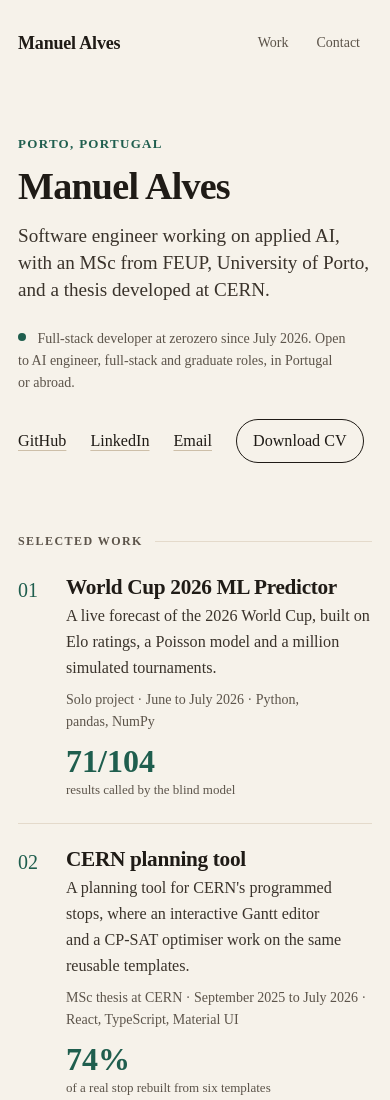
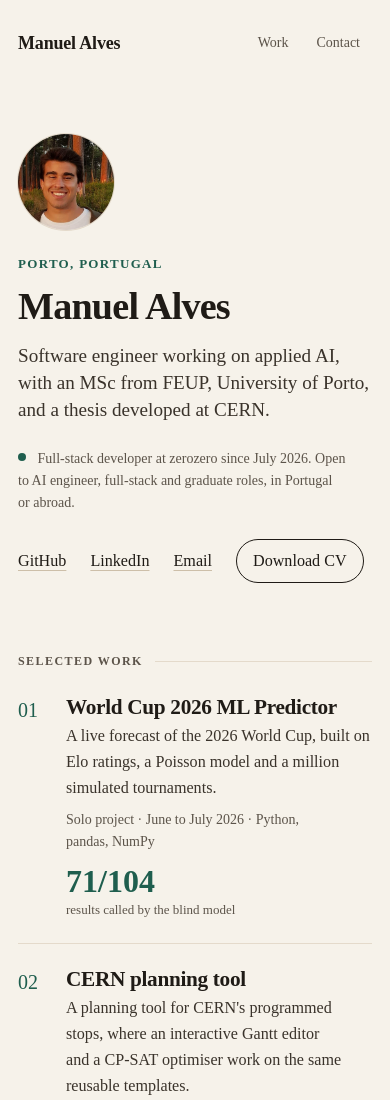
Before and after one commit to manuelcralves/manuelcralves.github.io, an Astro site: page / in a window 390 px wide. Shown: the top 1100 px of the page. Built offline with nearby package versions, Linux system fonts and the light colour scheme; Astro itself is replaced by a stand-in of ours.

Commit message:
feat: show the portrait in the hero
Cropped around the face from the original photo, so the t-shirt logo
stays out of the circle. Astro generates the 1x and 2x WebP files, which
carry no camera metadata.

Co-Authored-By: Claude Opus 5 <noreply@anthropic.com>

```diff
--- a/src/pages/index.astro
+++ b/src/pages/index.astro
@@ -1,7 +1,9 @@
 ---
 import { getCollection } from 'astro:content';
+import { Image } from 'astro:assets';
 import Base from '../layouts/Base.astro';
 import ProjectCard from '../components/ProjectCard.astro';
+import portrait from '../assets/manuel-alves.jpg';
 
 // Sort by order, then by id, so two projects sharing an order still come out in a fixed sequence.
 const projects = (await getCollection('projects')).sort(
@@ -42,6 +44,17 @@ const otherProjects: OtherProject[] = [
 	description="Software engineer working on applied AI, with an MSc from FEUP, University of Porto, and a thesis developed at CERN."
 >
 	<section class="hero">
+		{/* The name is right next to it, so the photo carries no extra meaning: empty alt. */}
+		<Image
+			class="portrait"
+			src={portrait}
+			alt=""
+			width={136}
+			height={136}
+			densities={[2]}
+			loading="eager"
+		/>
+		<div class="hero-text">
 			<p class="kicker">Porto, Portugal</p>
 			<h1>Manuel Alves</h1>
 			<p class="lead">
@@ -49,8 +62,8 @@ const otherProjects: OtherProject[] = [
 				thesis developed at CERN.
 			</p>
 			<p class="status">
-			Full-stack developer at zerozero since July 2026. Open to AI engineer, full-stack and graduate
-			roles, in Portugal or abroad.
+				Full-stack developer at zerozero since July 2026. Open to AI engineer, full-stack and
+				graduate roles, in Portugal or abroad.
 			</p>
 			<ul class="links">
 				<li><a href="https://github.com/manuelcralves">GitHub</a></li>
@@ -58,6 +71,7 @@ const otherProjects: OtherProject[] = [
 				<li><a href="mailto:manuelcralves@gmail.com">Email</a></li>
 				<li><a class="cv" href="/Manuel_Alves_CV.pdf">Download CV</a></li>
 			</ul>
+		</div>
 	</section>
 
 	<section id="work" class="work" aria-labelledby="work-title">
@@ -82,8 +96,46 @@ const otherProjects: OtherProject[] = [
 </Base>
 
 <style>
+	/* Text on the left, portrait on the right; one column on phones, photo first. */
 	.hero {
+		display: grid;
+		grid-template-columns: minmax(0, 1fr) auto;
+		gap: var(--space-xl);
+		align-items: start;
 		padding-block: var(--space-2xl);
+	}
+
+	.hero-text {
+		grid-column: 1;
+		grid-row: 1;
+	}
+
+	.portrait {
+		grid-column: 2;
+		grid-row: 1;
+		width: 8.5rem;
+		height: 8.5rem;
+		border-radius: 50%;
+		object-fit: cover;
+		box-shadow: 0 0 0 1px var(--line);
+	}
+
+	@media (max-width: 40rem) {
+		.hero {
+			grid-template-columns: 1fr;
+			gap: var(--space-l);
+		}
+
+		.hero-text,
+		.portrait {
+			grid-column: 1;
+			grid-row: auto;
+		}
+
+		.portrait {
+			width: 6rem;
+			height: 6rem;
+		}
 	}
 
 	.kicker {
```
Also changed, not shown: src/assets/manuel-alves.jpg (added). Lines whose indentation alone changed are shown as unchanged.
